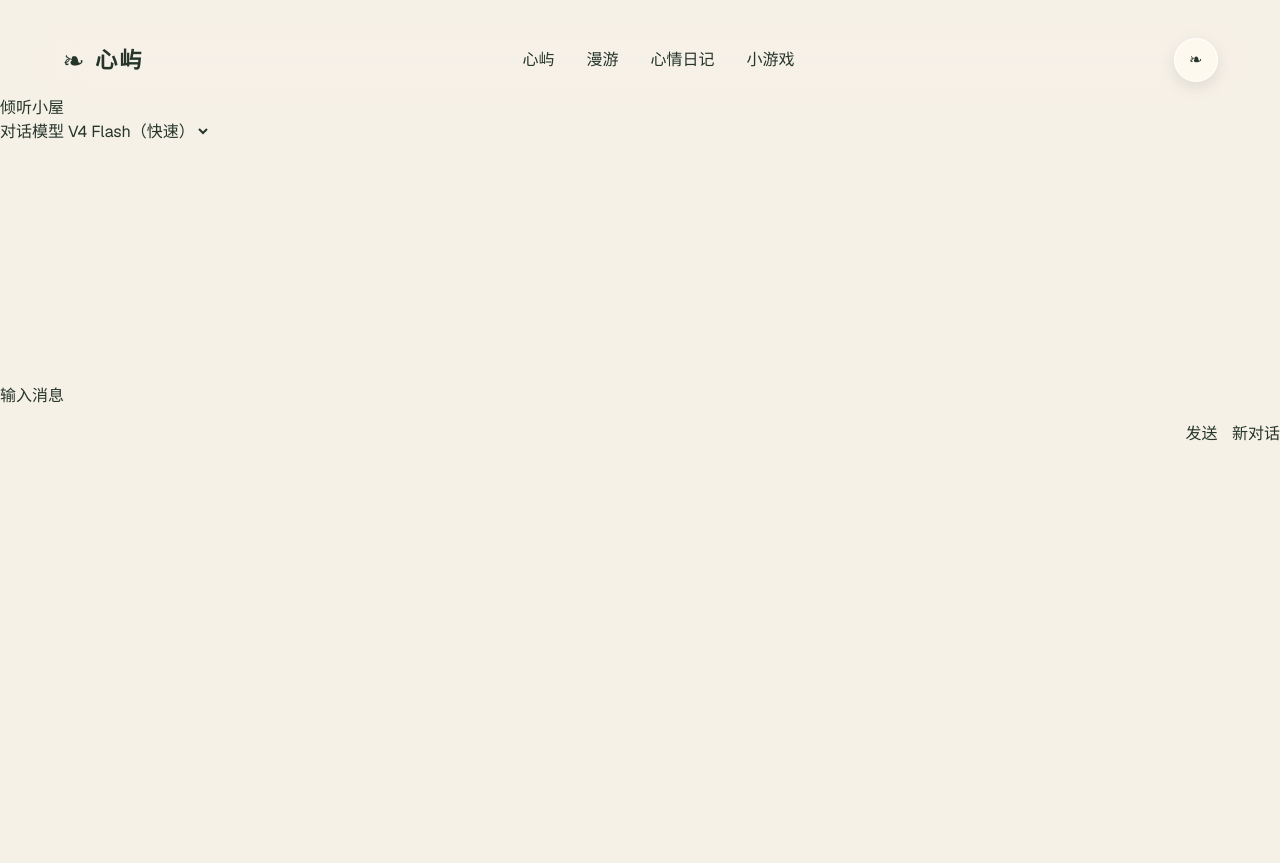
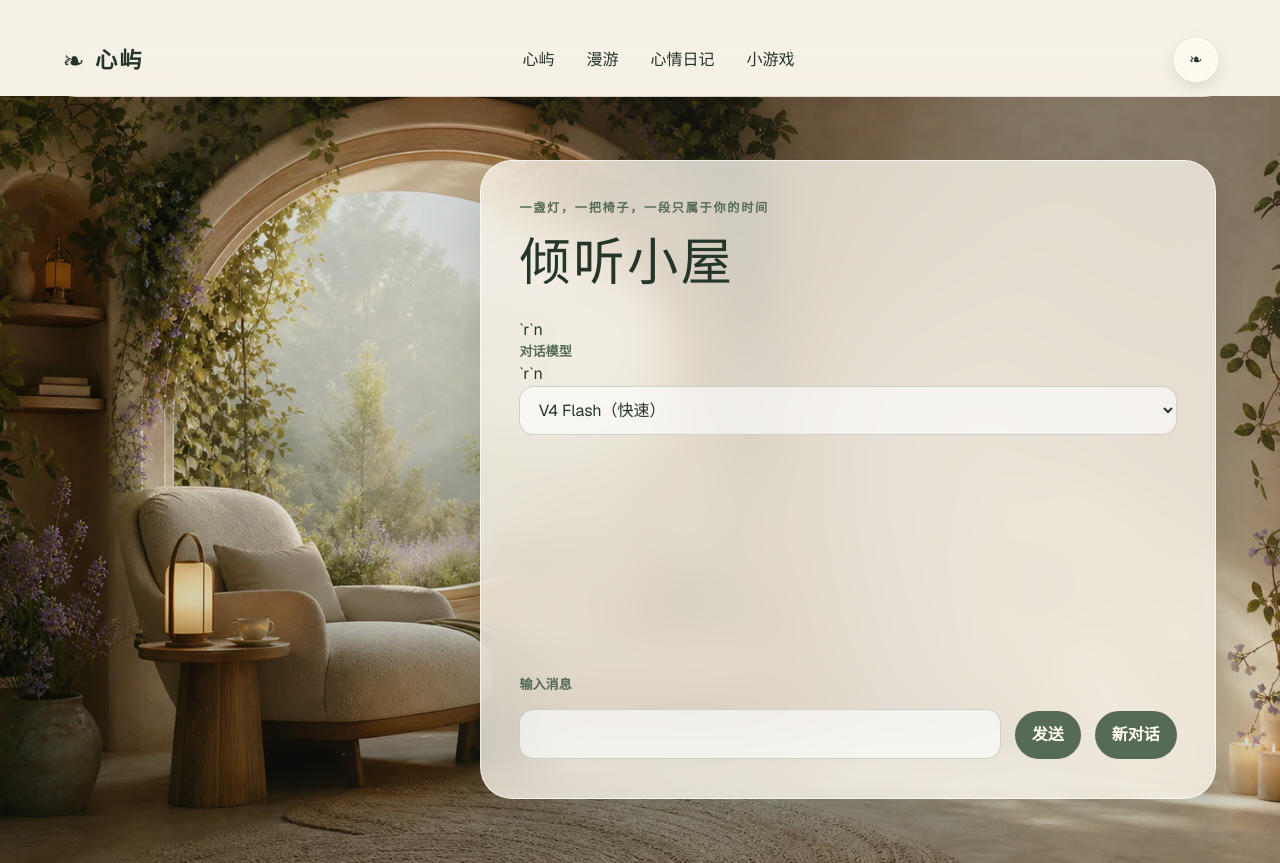
Before and after one commit to 000saber000/xinyu-build, a Next.js app in the folder xinyu/: page /chat in a window 1280 px wide. Before the commit the page ends 800 px from the top, so only its background shows below. Built offline with nearby package versions, Linux system fonts and the light colour scheme.

Commit message:
fix: restore UI scene images with DeepSeek-only config

```diff
--- a/xinyu/app/api/chat/route.ts
+++ b/xinyu/app/api/chat/route.ts
@@ -1,7 +1,7 @@
 import { z } from "zod";
 import { NextRequest } from "next/server";
 import { deepSeekModelSchema } from "@/lib/schemas";
-import { apiConfigSchema } from "@/lib/schemas";
+import { } from "@/lib/schemas";
 
 const DEEPSEEK_ENDPOINT = "https://api.deepseek.com/chat/completions";
 
--- a/xinyu/app/settings/page.tsx
+++ b/xinyu/app/settings/page.tsx
@@ -1,12 +1,16 @@
 "use client";
 import { ApiConfigForm } from "@/features/settings/api-config-form";
 import { PrivacyControls } from "@/features/settings/privacy-controls";
-import { loadApiConfig, saveApiConfig, clearApiConfig } from "@/lib/api-config-store";
+import { saveApiConfig, clearApiConfig } from "@/lib/api-config-store";
 
 export default function SettingsPage() {
   return (
-    <main>
+    <section className="settings-page" aria-label="设置">
+      <div className="settings-header">
         <h1>设置</h1>
+        <p>你的密钥与私人内容默认只留在当前设备。</p>
+      </div>
+      <div className="settings-grid">
         <section aria-labelledby="api-heading">
           <h2 id="api-heading">DeepSeek API 配置</h2>
           <p>密钥仅保存在当前浏览器会话中，关闭标签页后自动清除。</p>
@@ -14,7 +18,7 @@ export default function SettingsPage() {
             onTest={async (apiKey: string) => {
               const response = await fetch("/api/chat", {
                 method: "POST",
-              headers: { "Content-Type": "application/json" },
+                headers: { "content-type": "application/json" },
                 body: JSON.stringify({
                   apiKey,
                   model: "deepseek-v4-flash",
@@ -32,6 +36,7 @@ export default function SettingsPage() {
         <section>
           <PrivacyControls />
         </section>
-    </main>
+      </div>
+    </section>
   );
 }
--- a/xinyu/features/chat/listening-room.tsx
+++ b/xinyu/features/chat/listening-room.tsx
@@ -2,6 +2,7 @@
 import { useCallback, useState } from "react";
 import { companions, type CompanionId } from "@/features/companions/catalog";
 import { createChatController, type ChatState } from "@/features/chat/chat-controller";
+import { SCENE_IMAGES, sceneStyle } from "@/lib/visual-assets";
 import { deepSeekModelSchema, type DeepSeekModel } from "@/lib/schemas";
 import { loadApiConfig } from "@/lib/api-config-store";
 
@@ -17,7 +18,6 @@ export function ListeningRoom() {
   const [input, setInput] = useState("");
   const [isStreaming, setIsStreaming] = useState(false);
   const [model, setModel] = useState<DeepSeekModel>("deepseek-v4-flash");
-  const [apiKey, setApiKey] = useState<string>("");
 
   const companionId = (typeof window !== "undefined"
     ? localStorage.getItem("xinyu.companion") ?? "fox"
@@ -33,16 +33,16 @@ export function ListeningRoom() {
     const text = input.trim();
     setInput("");
 
-    let next = ctrl().sendMessage(text);
-    setState(next);
-    setIsStreaming(true);
-
-    const key = apiKey || loadApiConfig()?.apiKey || "";
+    const key = loadApiConfig()?.apiKey ?? "";
     if (!key) {
       setState(ctrl().setError("请先在设置页面配置 DeepSeek API 密钥"));
       setIsStreaming(false);
       return;
     }
+
+    let next = ctrl().sendMessage(text);
+    setState(next);
+    setIsStreaming(true);
 
     try {
       const response = await fetch("/api/chat", {
@@ -58,10 +58,7 @@ export function ListeningRoom() {
         }),
       });
 
-      if (!response.ok) {
-        const err = await response.json().catch(() => ({}));
-        throw new Error((err as { message?: string }).message ?? "请求失败");
-      }
+      if (!response.ok) throw new Error("请求失败");
 
       const reader = response.body?.getReader();
       if (!reader) throw new Error("无响应流");
@@ -72,14 +69,17 @@ export function ListeningRoom() {
       while (true) {
         const { done, value } = await reader.read();
         if (done) break;
+
         buffer += decoder.decode(value, { stream: true });
         const lines = buffer.split("\n");
         buffer = lines.pop() ?? "";
+
         for (const line of lines) {
           const trimmed = line.trim();
           if (!trimmed.startsWith("data: ")) continue;
           const data = trimmed.slice(6);
           if (data === "[DONE]") break;
+
           try {
             const parsed = JSON.parse(data);
             const content = parsed?.choices?.[0]?.delta?.content;
@@ -94,14 +94,19 @@ export function ListeningRoom() {
       const final = createChatController(next).commitStream();
       setState(final);
     } catch (err) {
-      setState(ctrl().setError(err instanceof Error ? err.message : "连接失败"));
+      const withErr = createChatController(next).setError(
+        err instanceof Error ? err.message : "连接失败",
+      );
+      setState(withErr);
     } finally {
       setIsStreaming(false);
     }
   }
 
   function handleAbort() {
-    if (state.streamingText) setState(ctrl().abortStream());
+    if (state.streamingText) {
+      setState(ctrl().abortStream());
+    }
     setIsStreaming(false);
   }
 
@@ -110,17 +115,16 @@ export function ListeningRoom() {
   }
 
   return (
-    <section aria-label="倾听小屋" role="region">
-      <h1>倾听小屋</h1>
-      <label htmlFor="chat-model">对话模型</label>
-      <select
-        id="chat-model"
-        value={model}
-        onChange={(e) => setModel(deepSeekModelSchema.parse(e.target.value))}
-      >
-        <option value="deepseek-v4-flash">V4 Flash（快速）</option>
-        <option value="deepseek-v4-pro">V4 Pro（强大）</option>
-      </select>
+    <section
+      aria-label="倾听小屋"
+      className="experience-page experience-page--chat"
+      data-scene={SCENE_IMAGES.chat}
+      role="region"
+      style={sceneStyle(SCENE_IMAGES.chat)}
+    >
+      <div className="experience-panel listening-room-panel">
+      <p className="experience-eyebrow">一盏灯，一把椅子，一段只属于你的时间</p>
+      <h1>倾听小屋</h1>`r`n      <label htmlFor="chat-model">对话模型</label>`r`n      <select id="chat-model" value={model} onChange={(e) => setModel(deepSeekModelSchema.parse(e.target.value))}>`r`n        <option value="deepseek-v4-flash">V4 Flash（快速）</option>`r`n        <option value="deepseek-v4-pro">V4 Pro（强大）</option>`r`n      </select>
       <div className="listening-room-messages">
         {state.messages.map((msg) => (
           <div key={msg.id} className={`message message--${msg.role}`}>
@@ -129,17 +133,28 @@ export function ListeningRoom() {
           </div>
         ))}
         {state.streamingText && (
-          <div className="message message--assistant"><p>{state.streamingText}</p></div>
+          <div className="message message--assistant">
+            <p>{state.streamingText}</p>
+          </div>
         )}
       </div>
       {state.error && <p role="alert" className="chat-error">{state.error}</p>}
-      <form onSubmit={(e) => { e.preventDefault(); handleSend(); }} className="listening-room-form">
+      <form
+        onSubmit={(e) => { e.preventDefault(); handleSend(); }}
+        className="listening-room-form"
+      >
         <label htmlFor="chat-input">输入消息</label>
-        <input id="chat-input" value={input} onChange={(e) => setInput(e.target.value)} disabled={isStreaming} />
+        <input
+          id="chat-input"
+          value={input}
+          onChange={(e) => setInput(e.target.value)}
+          disabled={isStreaming}
+        />
         {!isStreaming && <button type="submit">发送</button>}
         {isStreaming && <button type="button" onClick={handleAbort}>停止</button>}
         <button type="button" onClick={handleNewConversation}>新对话</button>
       </form>
+      </div>
     </section>
   );
 }
```
Lines whose indentation alone changed are shown as unchanged.
